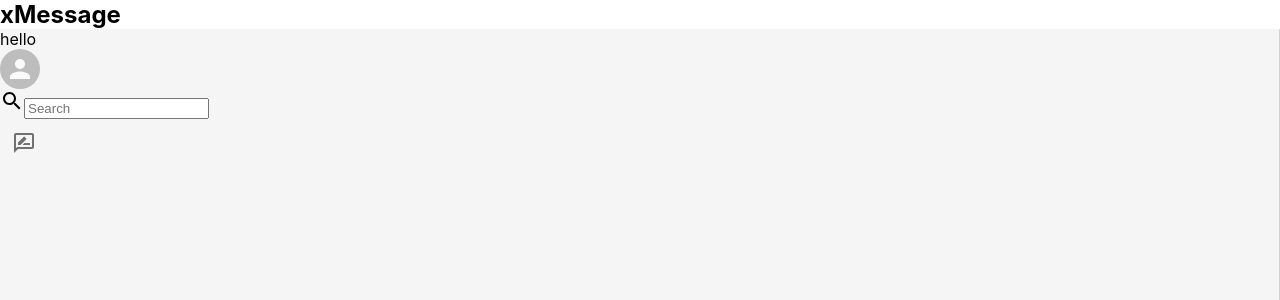
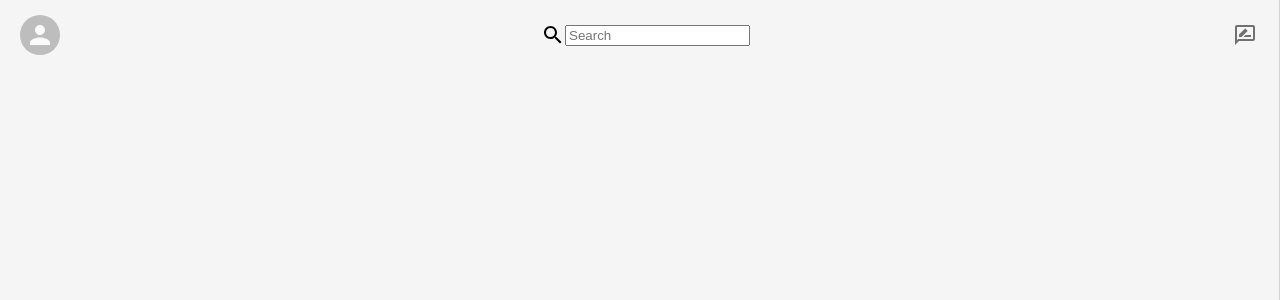
Before and after one commit to xaster-Kies/xMessage, a React (Create React App) app in the folder xmessage/: page / in a window 1280 px wide. Shown: the top 300 px of the page. Built offline with nearby package versions, Linux system fonts and the light colour scheme.

Commit message:
sidebar style

```diff
--- a/xmessage/src/App.js
+++ b/xmessage/src/App.js
@@ -5,7 +5,6 @@ import Xmessage from './Xmessage'
 function App() {
   return (
     <div className="App">
-      <h2>xMessage</h2>
       <Xmessage/>
     </div>
   );
--- a/xmessage/src/Sidebar.css
+++ b/xmessage/src/Sidebar.css
@@ -6,3 +6,22 @@
     background-color: #f5f5f5;
     border-right: 1px solid lightgray;
 }
+
+.sidebar__header {
+    display: flex;
+    align-items: center;
+    padding: 10px;
+    height: 50px;
+}
+
+.sidebar__avatar {
+    cursor: pointer;
+    margin: 10px;
+}
+
+.sidebar__input {
+    display: flex;
+    align-items: center;
+    justify-content: center;
+    flex: 1;
+}
--- a/xmessage/src/Sidebar.js
+++ b/xmessage/src/Sidebar.js
@@ -8,9 +8,8 @@ import './Sidebar.css'
 function Sidebar() {
     return (
         <div className="sidebar">
-            hello
             <div className="sidebar__header">
-                <Avatar/>
+                <Avatar className="sidebar__avatar"/>
             <div className="sidebar__input">
                 <SearchIcon/>
                 <input type="text" placeholder="Search"/>
```
Also changed, not shown: 1 other file (tests, documents, lock files or other folders).
